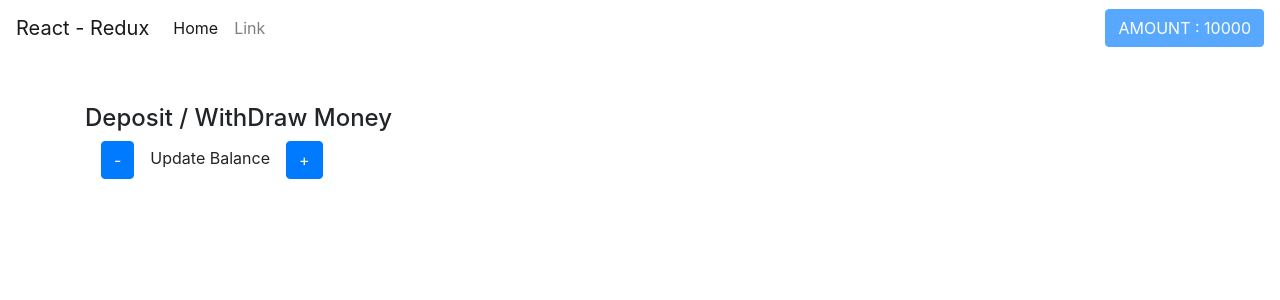
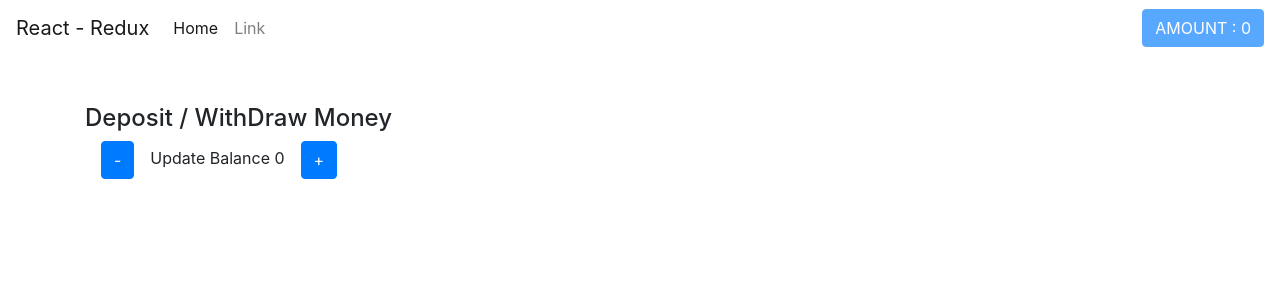
Before and after one commit to JaffarAman/React-Redux, a React (Create React App) app in the folder web/: page / in a window 1280 px wide. Shown: the top 300 px of the page. Built offline with nearby package versions, Linux system fonts and the light colour scheme.

Commit message:
redux app

```diff
--- a/web/src/App.jsx
+++ b/web/src/App.jsx
@@ -1,6 +1,14 @@
 import React from 'react'
 import Header from './Components/Header'
+
+import { useDispatch } from 'react-redux'
+import {amountActions} from "./state/index"
+import { bindActionCreators } from 'redux'
+import { useSelector } from 'react-redux'
 const App = () => {
+    const dispatch = useDispatch()
+    const {depositMoney , withdrawMoney} = bindActionCreators(amountActions ,dispatch)
+    const amounts = useSelector(state => state.amount)
     return (
         <>
             <Header />
@@ -9,11 +17,23 @@ const App = () => {
 
                 <h4>Deposit / WithDraw Money</h4>
 
-                <button className="btn btn-primary mx-3">-</button>
+                {/* <button className="btn btn-primary mx-3"
+                onClick={()=>dispatch(amountActions.withdrawMoney(100))}
+                >-</button> */}
 
-                    Update Balance
+                <button className="btn btn-primary mx-3"
+                onClick={()=>withdrawMoney(100)}
+                >-</button>
 
-                <button className="btn btn-primary mx-3">+</button>
+                    Update Balance {amounts}
+
+                {/* <button className="btn btn-primary mx-3"
+                onClick={()=>dispatch(amountActions.depositMoney(100))}
+                >+</button> */}
+
+                <button className="btn btn-primary mx-3"
+                onClick={()=>depositMoney(100)}
+                >+</button>
 
 
             </div>
--- a/web/src/Components/Header.jsx
+++ b/web/src/Components/Header.jsx
@@ -1,5 +1,7 @@
+import { useSelector } from "react-redux"
 
 const Header = ()=>{
+    const amount = useSelector(state => state.amount)
     return(
         <>
         <nav className="navbar navbar-expand-lg navbar-light">
@@ -17,7 +19,7 @@ const Header = ()=>{
               <a className="nav-link" >Link</a>
             </li>
             </ul>
-            <button disabled={true} className="btn btn-primary" >AMOUNT : 10000</button>
+            <button disabled={true} className="btn btn-primary" >AMOUNT : {amount}</button>
 
             </div>
       </nav>
--- a/web/src/index.js
+++ b/web/src/index.js
@@ -10,9 +10,9 @@ ReactDOM.render(
   <React.StrictMode>
 
       <Provider store={store}>
+      <App />
 
       </Provider>
-      <App />
 
 
 
--- a/web/src/state/index.js
+++ b/web/src/state/index.js
@@ -1 +1 @@
-export * as action from "./Action/index"
+export * as amountActions from "./Action/index"
```
